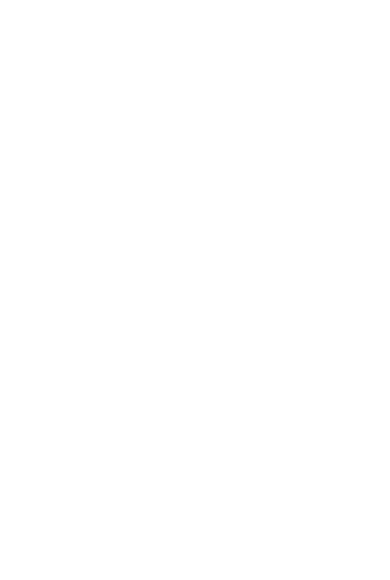
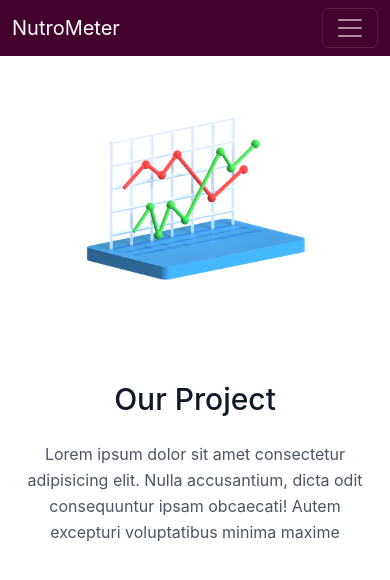
Before and after one commit to imhardikdesai/Nutritions-Meter, a React (Create React App) app: page / in a window 390 px wide. Shown: the top 580 px of the page. Built offline with nearby package versions, Linux system fonts and the light colour scheme.

Commit message:
create navbar and add testonomials

```diff
--- a/src/App.js
+++ b/src/App.js
@@ -1,10 +1,12 @@
 import './App.css';
 import NavBar from './Components/NavBar';
+import Testonomial from './Components/Testonomial';
 
 function App() {
   return (
     <>
       <NavBar />
+      <Testonomial/>
     </>
   );
 }
--- a/src/Components/NavBar.js
+++ b/src/Components/NavBar.js
@@ -1,9 +1,24 @@
 import React from 'react'
 
 export default function NavBar() {
-  return (
-    <div>
-
-    </div>
-  )
+    return (
+        <nav className="navbar navbar-expand-lg text-white navbar-dark" style={{"backgroundColor":" #42032C"}}>
+            <div className="container-fluid">
+                <a className="navbar-brand" href="/">NutroMeter</a>
+                <button className="navbar-toggler" type="button" data-bs-toggle="collapse" data-bs-target="#navbarSupportedContent" aria-controls="navbarSupportedContent" aria-expanded="false" aria-label="Toggle navigation">
+                    <span className="navbar-toggler-icon"></span>
+                </button>
+                <div className="collapse navbar-collapse" id="navbarSupportedContent">
+                    <ul className="navbar-nav me-auto mb-2 mb-lg-0">
+                        <li className="nav-item">
+                            <a className="nav-link active" aria-current="page" href="/">Home</a>
+                        </li>
+                        <li className="nav-item">
+                            <a className="nav-link" href="/">About</a>
+                        </li>
+                    </ul>
+                </div>
+            </div >
+        </nav >
+    )
 }
--- /dev/null
+++ b/src/Components/Testonomial.js
@@ -0,0 +1,23 @@
+import React from 'react'
+import ChartLogo from '../Assets/ChartLogo.png'
+
+export default function Testonomial() {
+    return (
+        <section className="text-gray-600 body-font">
+            <div className="container mx-auto flex px-4 py-15 md:flex-row flex-col items-center">
+                <div className="lg:max-w-lg lg:w-full md:w-1/2 w-5/6 mb-10 md:mb-0">
+                    <img className="object-cover object-center rounded" alt="hero" src={ChartLogo} />
+                </div>
+                <div className="lg:flex-grow md:w-1/2 lg:pl-10 md:pl-16 flex flex-col md:items-start md:text-left items-center text-center align-items-center">
+                    <h1 className="title-font sm:text-4xl text-3xl mb-4 font-medium text-gray-900">Our Project</h1>
+                    <p className="mb-8 leading-relaxed">Lorem ipsum dolor sit amet consectetur adipisicing elit. Nulla accusantium, dicta odit consequuntur ipsam obcaecati! Autem excepturi voluptatibus minima maxime</p>
+                    {/* <div className="flex justify-center">
+                        <button className="btn ml-4 inline-flex py-2 px-6 rounded " style={{ backgroundColor: "#D36B00", color: "white" }}>
+                            Bootstrap
+                        </button>
+                    </div> */}
+                </div>
+            </div>
+        </section>
+    )
+}
```
Also changed, not shown: src/Assets/ChartLogo.png (added).
